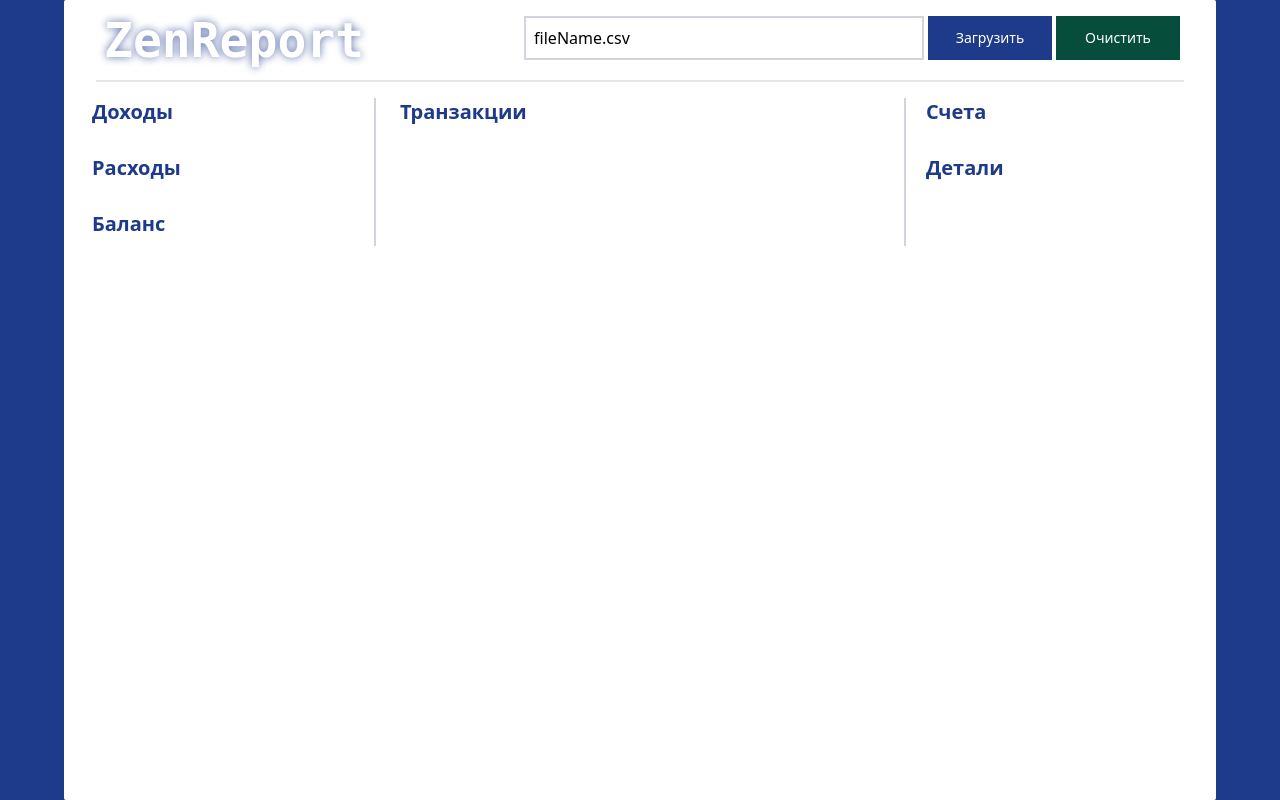
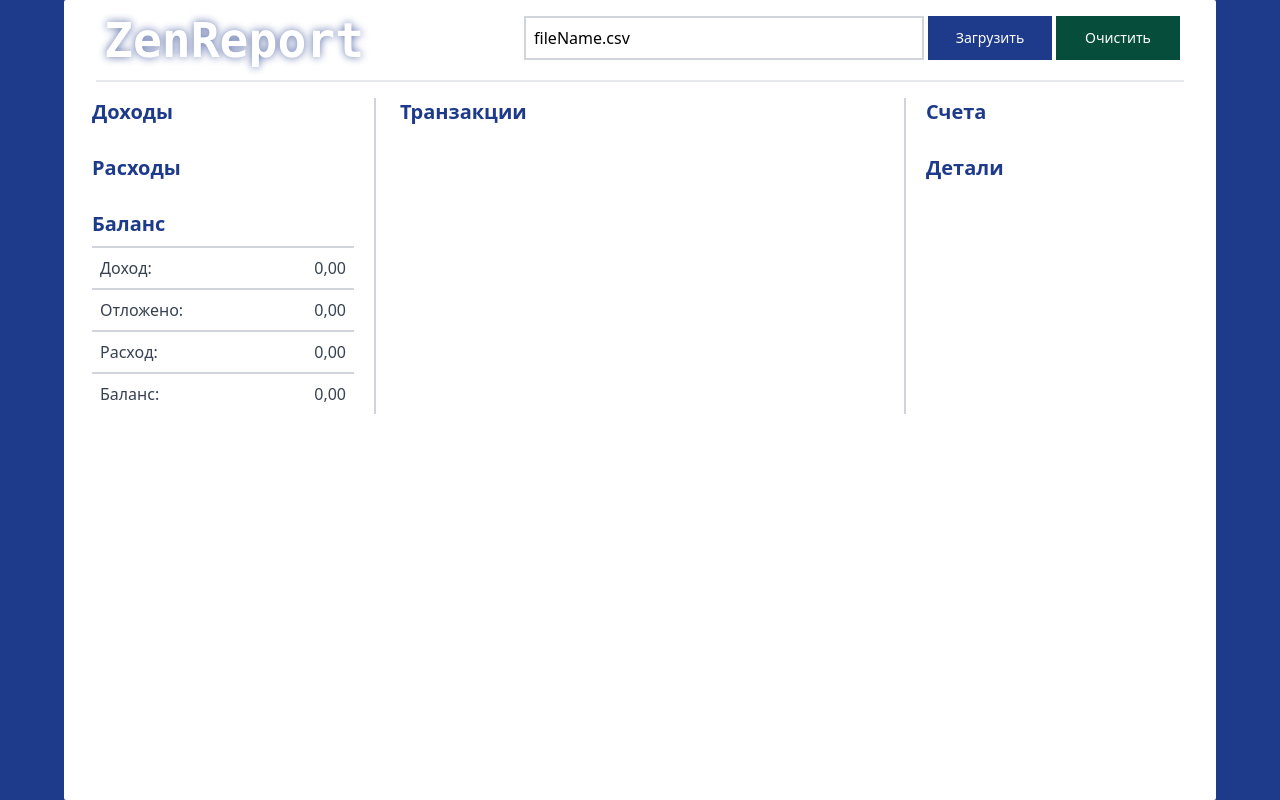
Before and after one commit to vperfilev/zen-report, a React (Create React App) app: page / in a window 1280 px wide. Built offline with nearby package versions, Linux system fonts and the light colour scheme.

Commit message:
Add total report

```diff
--- /dev/null
+++ b/src/components/AmountRow.tsx
@@ -0,0 +1,16 @@
+import * as React from "react";
+import { formatAmount } from "../utils/formatters";
+
+export interface Props {
+  title: string;
+  value: number;
+}
+
+export default function AmountRow({ title, value }: Props) {
+  return (
+    <div className="flex py-2 px-2">
+      <span className="flex-grow truncate text-gray-700">{title}:&nbsp;</span>
+      <span className="text-gray-700">{formatAmount(value)}</span>
+    </div>
+  );
+}
--- a/src/components/ReportTotal.tsx
+++ b/src/components/ReportTotal.tsx
@@ -1,16 +1,31 @@
 import React, {FC} from "react";
+import { State } from "../redux/reducer";
+import { connect } from "react-redux";
+import { AnyAction, bindActionCreators, Dispatch } from "redux";
+
 import {List} from "./elements";
+import { ReportType } from "../models";
+import { getSelectedAccountsTransactions } from "../utils/datalogic";
+import AmountRow from "./AmountRow";
 
-interface Prop {
+const mapStateToProps = (state: State) => ({
+    incomeAmount: getSelectedAccountsTransactions(state.transactions, state.accounts, ReportType.income).reduce<number>((a, t) => a+t.amount, 0),
+    outcomeAmount: -1 * getSelectedAccountsTransactions(state.transactions, state.accounts, ReportType.outcome).reduce<number>((a, t) => a+t.amount, 0),
+    savings: state.savings
+});
 
-}
+const mapDispatchToProps = (dispatch: Dispatch<AnyAction>) => bindActionCreators({}, dispatch);
+type Props = ReturnType<typeof mapStateToProps> & ReturnType<typeof mapDispatchToProps>;
 
-const ReportTotal: FC<Prop> = () =>{
+const ReportTotal: FC<Props> = ({incomeAmount, outcomeAmount, savings}) =>{
     return (
         <List header="Баланс">
-
+            <AmountRow title="Доход" value={Math.abs(incomeAmount)}/>
+            <AmountRow title="Отложено" value={savings}/>
+            <AmountRow title="Расход" value={Math.abs(outcomeAmount)}/>
+            <AmountRow title="Баланс" value={incomeAmount - savings - outcomeAmount}/>
         </List>
     );
 }
 
-export default ReportTotal;
+export default connect(mapStateToProps, mapDispatchToProps)(ReportTotal);
--- a/src/components/TransactionList.tsx
+++ b/src/components/TransactionList.tsx
@@ -12,6 +12,7 @@ import {
 import { ReportType } from "../models/ReportType";
 import TransactionRow from "./TransactionRow";
 import TransactionHeaderRow from "./TransactionHeaderRow";
+import { getSelectedAccountsTransactions } from "../utils/datalogic";
 
 const mapStateToProps = (state: State) => ({
   transactions: state.transactions,
@@ -43,16 +44,9 @@ function TransactionList({
   RemoveTransactionsFromSelectedReport,
   AddTransactionsToSelectedReport,
 }: Props) {
-  const selectedAccounts = accounts.filter((a) => a.isSelected);
-  const filteredTransactions = transactions
-    .filter((t) =>
-      selectedReportType === ReportType.income ? t.amount > 0 : t.amount < 0
-    )
-    .filter(
-      (t) => selectedAccounts.findIndex((a) => a.name === t.account) !== -1
-    );
+  const filteredTransactions = getSelectedAccountsTransactions(transactions, accounts, selectedReportType);
   const accountColours: { [id: string]: string } = {};
-  selectedAccounts.forEach((a) => (accountColours[a.name] = a.colour));
+  accounts.filter((a) => a.isSelected).forEach((a) => (accountColours[a.name] = a.colour));
   const selectionIsEnabled = selectedReport !== undefined;
 
   const handleTransactionsChanges = (ids: string[], state: boolean) => {
--- a/src/models/index.ts
+++ b/src/models/index.ts
@@ -1,3 +1,4 @@
 export * from "./ReportRow";
 export * from "./Account";
 export * from "./Transaction";
+export * from "./ReportType";
--- a/src/redux/reducer.ts
+++ b/src/redux/reducer.ts
@@ -21,6 +21,7 @@ export interface State {
   incomeReport: ReportRow[];
   outcomeReport: ReportRow[];
   selectedTransactionId: string;
+  savings: number;
 }
 
 const initialState: State = {
@@ -31,6 +32,7 @@ const initialState: State = {
   selectedReportType: ReportType.income,
   selectedTransactionId: "",
   transactions: [],
+  savings: 0
 };
 
 export default function reducer(
--- /dev/null
+++ b/src/utils/datalogic.ts
@@ -0,0 +1,7 @@
+import { Account, Transaction, ReportType } from "./../models";
+
+export function getSelectedAccountsTransactions(transactions: Transaction[], accounts: Account[], reportType: ReportType): Transaction[] {
+    const selectedAccounts = accounts.filter((a) => a.isSelected);
+    return transactions.filter((t) => reportType === ReportType.income ? t.amount > 0 : t.amount < 0)
+      .filter((t) => selectedAccounts.findIndex((a) => a.name === t.account) !== -1);
+}
```
